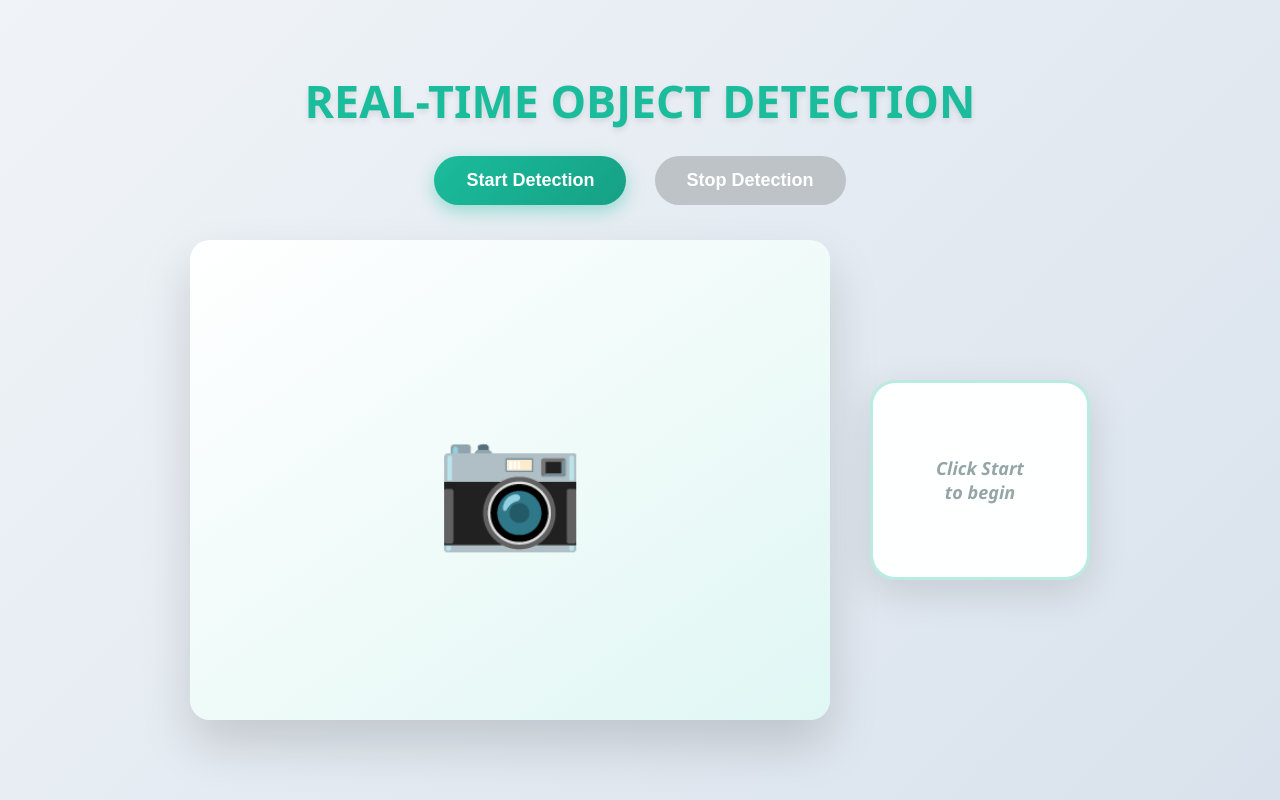
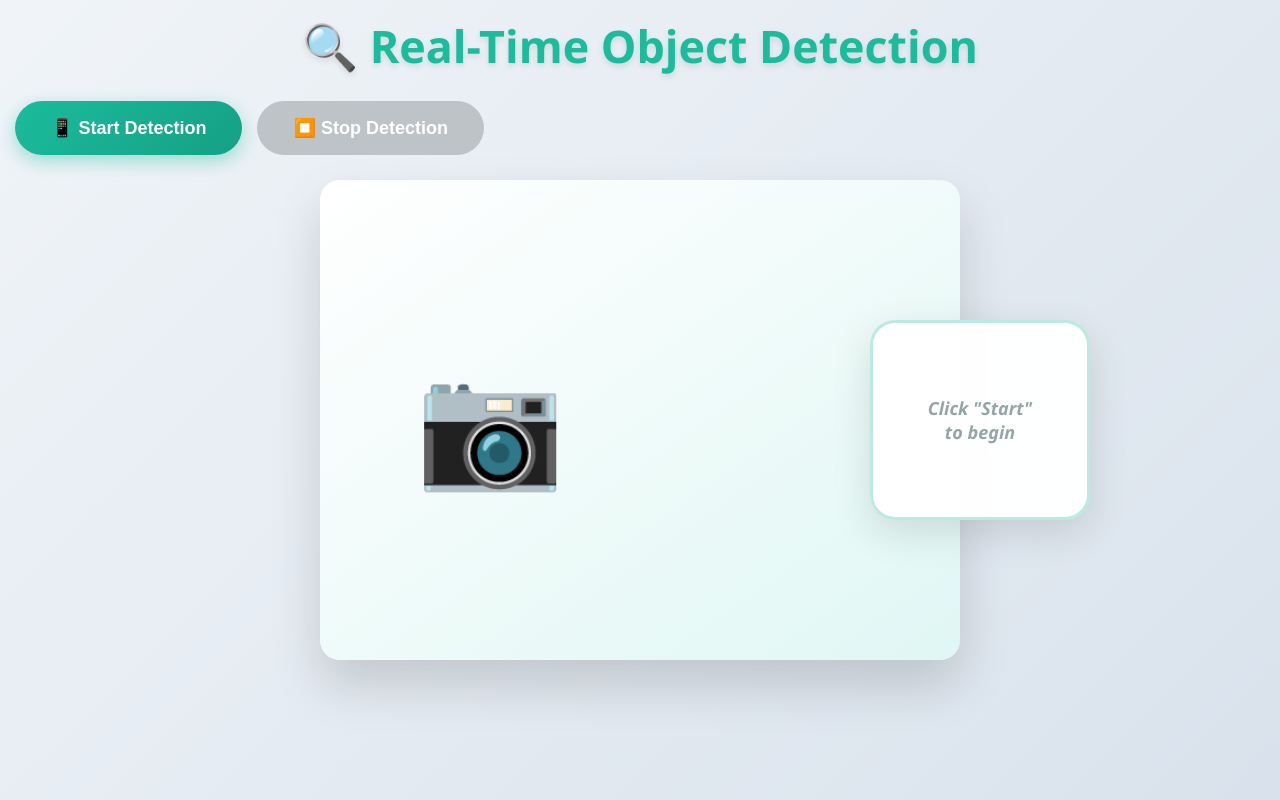
Before and after one commit to 245124737110/obj, a Flask app: page / in a window 1280 px wide. Run offline with Flask 3, Linux system fonts and the light colour scheme; a map, chart or similar area stays blank.

Commit message:
Update index.html

```diff
--- a/templates/index.html
+++ b/templates/index.html
@@ -2,70 +2,96 @@
 <html lang="en">
 <head>
     <meta charset="UTF-8">
+    <meta name="viewport" content="width=device-width, initial-scale=1.0">
     <title>Real-Time Object Detection</title>
     <style>
-/* Reset & Base */
+        /* Reset & Base - MOBILE FIRST */
         * { margin: 0; padding: 0; box-sizing: border-box; }
+        html, body {
+            height: 100%;
+            overflow-x: hidden;
+            font-family: 'Segoe UI', Tahoma, Geneva, Verdana, sans-serif;
+        }
+
+        /* FIXED: Top layout, no vertical centering */
         body {
-    font-family: 'Segoe UI', Tahoma, Geneva, Verdana, sans-serif;
             background: linear-gradient(135deg, #f0f4f8 0%, #d9e2ec 100%);
-    display: flex;
-    flex-direction: column;
-    align-items: center;
-    justify-content: center;
-    min-height: 100vh;
-    padding: 20px;
             color: #34495e;
+            padding: 15px;
+            display: block;  /* ❌ No flex centering */
         }
+
+        /* Responsive Typography */
         h1 {
-    font-size: 2.8em;
+            font-size: clamp(1.8em, 5vw, 2.8em);
             color: #1abc9c;
             text-shadow: 0 3px 6px rgba(0,0,0,0.1);
             margin-bottom: 25px;
             text-align: center;
         }
 
-/* Controls */
-.controls { margin-bottom: 25px; }
+        /* Controls - Stack mobile, row desktop */
+        .controls {
+            margin-bottom: 25px;
+            display: flex;
+            flex-direction: column;
+            gap: 15px;
+            align-items: center;
+        }
+
+        @media (min-width: 768px) {
+            .controls { flex-direction: row; }
+        }
+
         button {
-    padding: 14px 32px;
+            padding: clamp(12px, 4vw, 16px) clamp(24px, 8vw, 36px);
             border: none;
             border-radius: 30px;
             cursor: pointer;
-    font-size: 18px;
+            font-size: clamp(16px, 4vw, 18px);
             font-weight: 600;
             color: white;
-    margin: 0 12px;
             transition: all 0.3s ease;
             box-shadow: 0 6px 18px rgba(26, 188, 156, 0.4);
             background: linear-gradient(135deg, #1abc9c, #16a085);
+            min-width: 200px;
+            touch-action: manipulation;
         }
-button:hover:not(:disabled) {
+
+        button:hover:not(:disabled), button:active:not(:disabled) {
             transform: translateY(-3px);
             box-shadow: 0 10px 25px rgba(26, 188, 156, 0.6);
         }
+
         button:disabled {
             background: #bdc3c7;
             cursor: not-allowed;
             box-shadow: none;
         }
 
-/* Detection Area */
+        /* Detection Area - Stack mobile */
         .detection-area {
             position: relative;
-    width: 900px;
-    height: 500px;
+            width: 100%;
+            max-width: 900px;
+            height: clamp(400px, 60vh, 500px);
+            margin: 0 auto 30px;
             display: flex;
-    justify-content: center;
+            flex-direction: column;
             align-items: center;
+            gap: 20px;
         }
 
+        @media (min-width: 768px) {
+            .detection-area { flex-direction: row; justify-content: center; }
+        }
+
+        /* Video Container */
         .video-container {
-    position: absolute;
-    left: 0;
-    top: 10px;
-    width: 640px;
-    height: 480px;
+            position: relative;
+            width: 100%;
+            max-width: 640px;
+            height: clamp(300px, 45vw, 480px);
             border-radius: 20px;
             overflow: hidden;
             box-shadow: 0 25px 50px rgba(0,0,0,0.15);
@@ -75,34 +101,32 @@ button:disabled {
             justify-content: center;
         }
 
-#video {
+        video {
             width: 100%;
             height: 100%;
             object-fit: cover;
+            border-radius: 20px;
             display: none;
-    border-radius: 20px;
-    transition: all 0.4s ease-in-out;
         }
+
         .camera-icon {
-    font-size: 120px;
+            font-size: clamp(80px, 20vw, 120px);
             color: #bdc3c7;
             display: block;
             transition: transform 0.3s ease, color 0.3s ease;
         }
+
         .camera-icon:hover {
             transform: scale(1.1);
             color: #95a5a6;
         }
 
-/* Counts Panel */
+        /* Counts Panel - Below video mobile */
         .counts-panel {
-    position: absolute;
-    right: 0;
-    top: 50%;
-    transform: translateY(-50%);
-    width: 220px;
-    min-height: 200px;
-    padding: 25px;
+            width: 100%;
+            max-width: 220px;
+            min-height: 150px;
+            padding: clamp(15px, 5vw, 25px);
             background: rgba(255,255,255,0.97);
             border-radius: 25px;
             border: 3px solid rgba(26, 188, 156, 0.3);
@@ -111,42 +135,46 @@ button:disabled {
             flex-direction: column;
             align-items: center;
             justify-content: center;
-    font-size: 18px;
+            font-size: clamp(16px, 4vw, 18px);
             font-weight: 600;
             color: #16a085;
             text-align: center;
         }
-.counts-list div {
-    margin: 6px 0;
+
+        @media (min-width: 768px) {
+            .counts-panel {
+                position: absolute;
+                right: 0;
+                top: 50%;
+                transform: translateY(-50%);
+                width: 220px;
+                min-height: 200px;
             }
-.no-detection {
-    color: #95a5a6 !important;
-    font-style: italic;
-}
-.detecting {
-    color: #3498db;
-    font-style: italic;
         }
 
-/* Canvas overlay styling */
+        .counts-list div { margin: 6px 0; }
+        .no-detection { color: #95a5a6 !important; font-style: italic; }
+        .detecting { color: #3498db; font-style: italic; }
+
+        /* Canvas overlay */
         canvas {
             border-radius: 20px;
             pointer-events: none;
         }
 
-/* Box & Label Styling */
         .overlay-box {
             position: absolute;
             border: 3px solid #00ff41;
             border-radius: 6px;
             pointer-events: none;
         }
+
         .overlay-label {
             position: absolute;
             background: rgba(0,255,65,0.9);
             color: #000;
             font-weight: bold;
-    font-size: 16px;
+            font-size: clamp(12px, 3vw, 16px);
             padding: 2px 6px;
             border-radius: 4px;
             pointer-events: none;
@@ -154,19 +182,23 @@ canvas {
     </style>
 </head>
 <body>
-<h1>REAL-TIME OBJECT DETECTION</h1>
+    <h1>🔍 Real-Time Object Detection</h1>
+
     <div class="controls">
-    <button id="startBtn" onclick="startDetection()"> Start Detection</button>
-    <button id="stopBtn" onclick="stopDetection()" disabled>Stop Detection</button>
+        <button id="startBtn" onclick="startDetection()">📱 Start Detection</button>
+        <button id="stopBtn" onclick="stopDetection()" disabled>⏹️ Stop Detection</button>
     </div>
 
     <div class="detection-area">
         <div class="video-container">
             <video id="video" autoplay muted playsinline></video>
             <div class="camera-icon" id="cameraIcon">📷</div>
+            <canvas id="canvasOverlay"></canvas>
         </div>
         <div class="counts-panel no-detection" id="counts">
-        <div class="counts-list">Click Start<br>to begin</div>
+            <div class="counts-list">
+                Click "Start"<br>to begin
+            </div>
         </div>
     </div>
 
@@ -184,7 +216,10 @@ let inFlight = false;
 
         function showCameraIcon() {
             video.style.display = 'none';
-    if (canvasOverlay && canvasOverlay.parentNode) canvasOverlay.parentNode.removeChild(canvasOverlay);
+            if (canvasOverlay) {
+                canvasOverlay.parentNode.removeChild(canvasOverlay);
+                canvasOverlay = null;
+            }
             cameraIcon.style.display = 'block';
             countsEl.innerHTML = '<div class="counts-list">Ready to<br>detect</div>';
             countsEl.classList.add('no-detection');
@@ -209,29 +244,45 @@ function createOverlay() {
         }
 
         async function initCamera() {
-    stream = await navigator.mediaDevices.getUserMedia({ video: { width: 640, height: 480, facingMode: 'user' } });
+            stream = await navigator.mediaDevices.getUserMedia({
+                video: { width: 640, height: 480, facingMode: 'environment' }
+            });
             video.srcObject = stream;
             await new Promise(r => video.onloadedmetadata = r);
         }
 
-function startDetection() {
-    initCamera().then(() => {
+        async function startDetection() {
+            try {
+                await initCamera();
                 createOverlay();
                 startBtn.disabled = true;
                 stopBtn.disabled = false;
-        hideCameraIcon(); video.style.display = 'block'; video.play();
-        countsEl.innerHTML = '<div class="counts-list">🔍<br>Detecting...</div>';
+                hideCameraIcon();
+                video.style.display = 'block';
+                video.play();
+                countsEl.innerHTML = '<div class="counts-list"><br>Detecting...</div>';
                 countsEl.classList.add('detecting');
-        intervalId = setInterval(sendFrameForDetection, 400);
-    }).catch(() => startBtn.disabled = false);
+                countsEl.classList.remove('no-detection');
+                intervalId = setInterval(sendFrameForDetection, 300);  // Faster 300ms
+            } catch (e) {
+                alert('Camera access denied. Please allow camera permission.');
+                startBtn.disabled = false;
+            }
         }
 
         function stopDetection() {
-    if (intervalId) clearInterval(intervalId); intervalId = null; inFlight = false;
+            if (intervalId) {
+                clearInterval(intervalId);
+                intervalId = null;
+            }
+            inFlight = false;
             showCameraIcon();
-    startBtn.disabled = false; stopBtn.disabled = true;
-    if (video.srcObject) video.srcObject.getTracks().forEach(t => t.stop());
+            startBtn.disabled = false;
+            stopBtn.disabled = true;
+            if (video.srcObject) {
+                video.srcObject.getTracks().forEach(t => t.stop());
                 video.srcObject = null;
+            }
         }
 
         async function sendFrameForDetection() {
@@ -240,19 +291,23 @@ async function sendFrameForDetection() {
 
             const tempCanvas = document.createElement('canvas');
             const tempCtx = tempCanvas.getContext('2d');
-    tempCanvas.width = video.videoWidth; tempCanvas.height = video.videoHeight;
+            tempCanvas.width = video.videoWidth;
+            tempCanvas.height = video.videoHeight;
             tempCtx.drawImage(video, 0, 0);
-
             tempCanvas.toBlob(async (blob) => {
                 try {
-            const formData = new FormData(); formData.append('image', blob);
-            const res = await fetch('/detect', { method: 'POST', body: formData });
+                    const formData = new FormData();
+                    formData.append('image', blob);
+
+                    const res = await fetch('/detect', {
+                        method: 'POST',
+                        body: formData
+                    });
+
                     if (!res.ok) throw new Error(`HTTP ${res.status}`);
                     const data = await res.json();
 
-            ctxOverlay.clearRect(0, 0, 640, 480);
-
-            // Counts right beside camera
+                    // Update counts (right side mobile/desktop)
                     if (data.counts && Object.keys(data.counts).length > 0) {
                         const countItems = Object.entries(data.counts)
                             .map(([cls, cnt]) => `<div><strong>${cls}: ${cnt}</strong></div>`)
@@ -264,23 +319,26 @@ async function sendFrameForDetection() {
                         countsEl.classList.add('no-detection');
                     }
 
-            // Boxes with labels
+                    // Draw boxes + labels
+                    ctxOverlay.clearRect(0, 0, 640, 480);
                     if (data.objects?.length > 0) {
                         data.objects.forEach(obj => {
-                    const [x1,y1,x2,y2] = obj.box;
-                    ctxOverlay.strokeStyle = '#00ff41'; ctxOverlay.lineWidth = 3;
+                            const [x, y, x2, y2] = obj.box;
+                            ctxOverlay.strokeStyle = '#00ff41';
+                            ctxOverlay.lineWidth = 3;
                             ctxOverlay.shadowColor = 'rgba(0,255,65,0.5)';
                             ctxOverlay.shadowBlur = 8;
-                    ctxOverlay.strokeRect(x1, y1, x2-x1, y2-y1);
+                            ctxOverlay.strokeRect(x, y, x2-x, y2-y);
 
-                    const text = obj.label;
+                            const text = `${obj.label} ${obj.confidence}`;
                             ctxOverlay.font = 'bold 18px Segoe UI';
                             const tw = ctxOverlay.measureText(text).width;
                             ctxOverlay.fillStyle = 'rgba(0,255,65,0.9)';
-                    ctxOverlay.fillRect(x1, Math.max(0,y1-25), tw+10, 24);
-                    ctxOverlay.fillStyle = '#000'; ctxOverlay.textAlign = 'left';
+                            ctxOverlay.fillRect(x, Math.max(0, y-25), tw+10, 24);
+                            ctxOverlay.fillStyle = '#000';
+                            ctxOverlay.textAlign = 'left';
                             ctxOverlay.textBaseline = 'middle';
-                    ctxOverlay.fillText(text, x1+5, Math.max(14,y1-13));
+                            ctxOverlay.fillText(text, x+5, Math.max(14, y-13));
                         });
                     }
                 } catch (e) {
```
Lines whose indentation alone changed are shown as unchanged.
